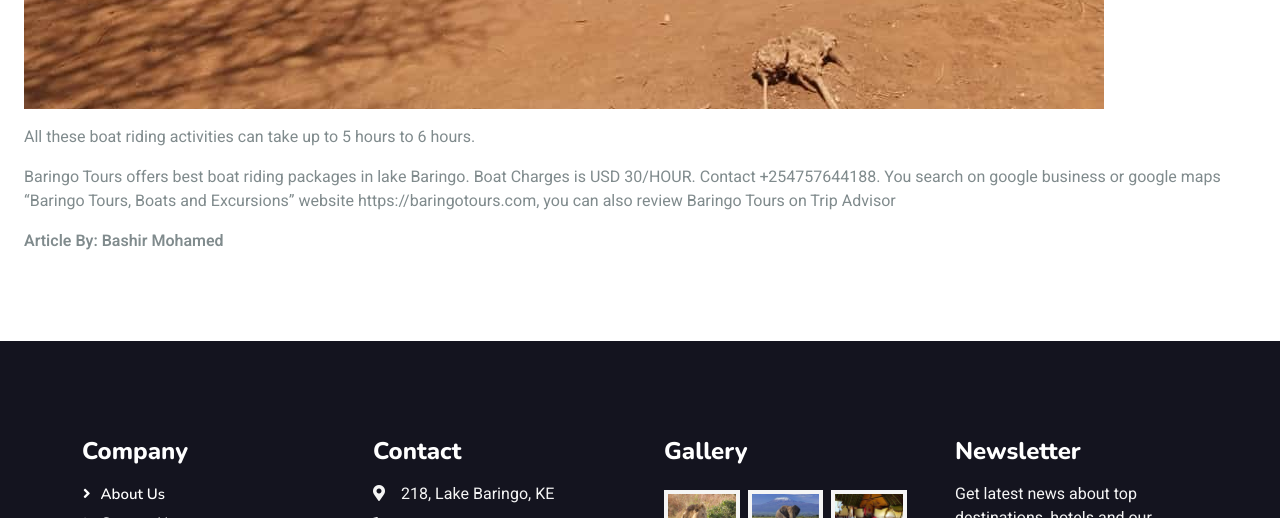
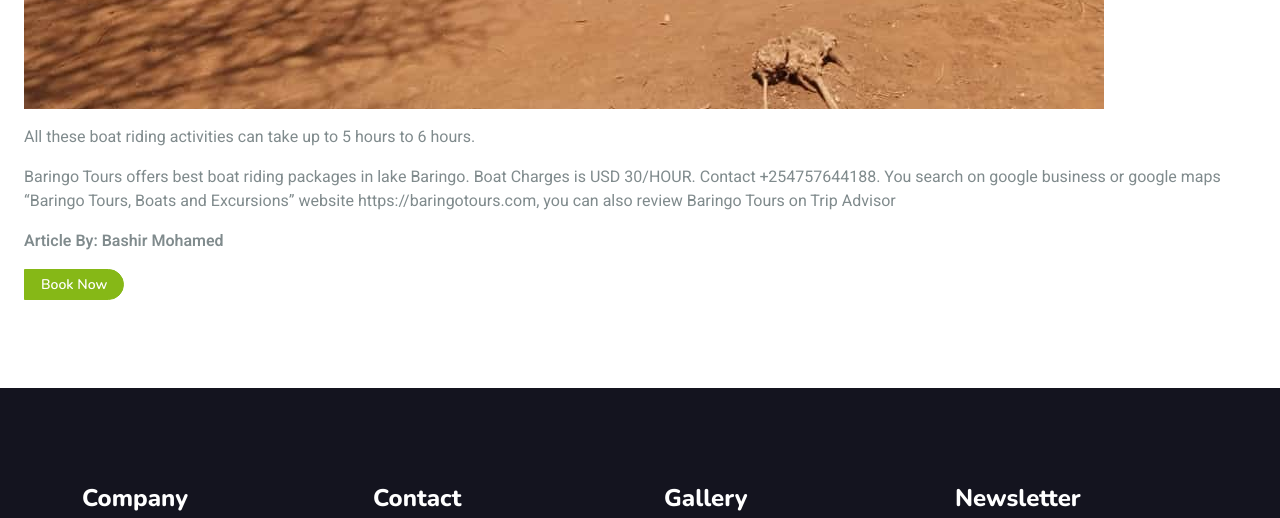
Before and after one commit to RashidJuma198/baringotours, a plain HTML site: page Boat Riding in Lake Baringo.html in a window 1280 px wide. Shown: the part 5849-6367 px from the top of the page. Drawn offline with nearby package versions, Linux system fonts and the light colour scheme; a script that the page names is missing.

Commit message:
Update Boat Riding in Lake Baringo.html

```diff
--- a/Boat Riding in Lake Baringo.html
+++ b/Boat Riding in Lake Baringo.html
@@ -161,6 +161,7 @@
                         </p>All these boat riding activities can take up to 5 hours to 6 hours.<p>
                         <p>Baringo Tours offers best boat riding packages in lake Baringo. Boat Charges is USD 30/HOUR. Contact +254757644188. You search on google business or google maps “Baringo Tours, Boats and Excursions” website https://baringotours.com, you can also review Baringo Tours on Trip Advisor</p>
                         <p><b>Article By: Bashir Mohamed</b></p>
+                           <p> <a href="booking.html" class="btn btn-sm btn-primary px-3" style="border-radius: 0 30px 30px 0;">Book Now</a></p>
                             <script src="https://www.paypal.com/sdk/js?client-id=BAA_yL5JUQgbMnrflWcpZtWAKGZvqJFycyASfgZu7X4cG8t-MWc1328EwfCY2ixncRZdDAg3C7GP9RvLuY&components=hosted-buttons&disable-funding=venmo&currency=USD"></script>
 <div id="paypal-container-4946ELWLV28V2"></div>
 <script>
```
